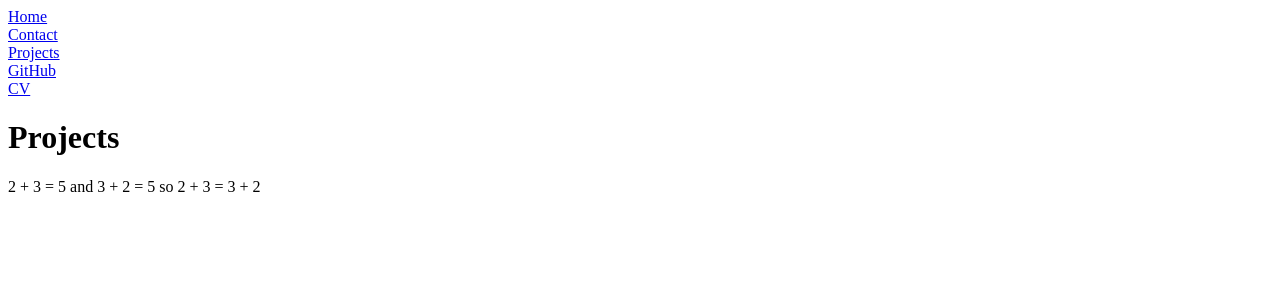
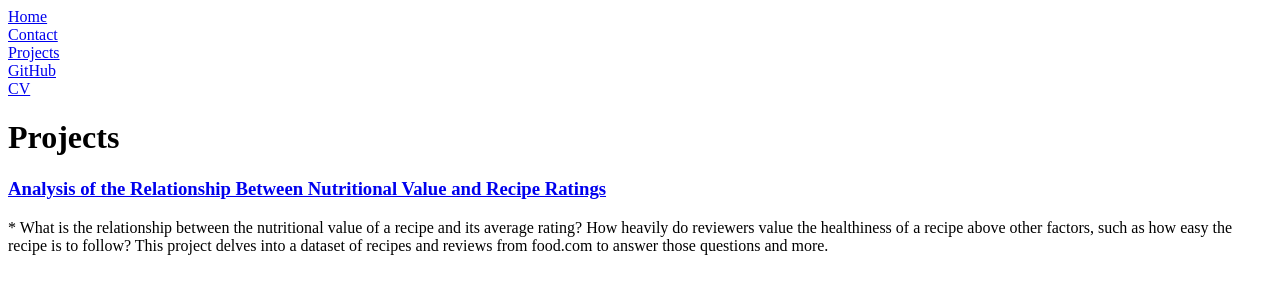
Before and after one commit to williamchou500/portfolio, a plain HTML site: page projects/index.html in a window 1280 px wide. Drawn offline with Linux system fonts and the light colour scheme.

Commit message:
updated projects page

```diff
--- a/projects/index.html
+++ b/projects/index.html
@@ -12,6 +12,10 @@
     <nav><a href="https://github.com/williamchou500" target="_blank">GitHub</a></nav>
     <nav><a href="https://williamchou500.github.io/portfolio/profile">CV</a></nav>
     <h1>Projects</h1>
-    <p>2 + 3 = 5 and 3 + 2 = 5 so 2 + 3 = 3 + 2</p>
+
+    <article>
+        <p><h3><a href=https://williamchou500.github.io/Recipe-Ratings-Analysis/>Analysis of the Relationship Between Nutritional Value and Recipe Ratings</a></h3></p>
+        <p>* What is the relationship between the nutritional value of a recipe and its average rating? How heavily do reviewers value the healthiness of a recipe above other factors, such as how easy the recipe is to follow? This project delves into a dataset of recipes and reviews from food.com to answer those questions and more.</p>
+    </article>
 </body>
 </html>
```
